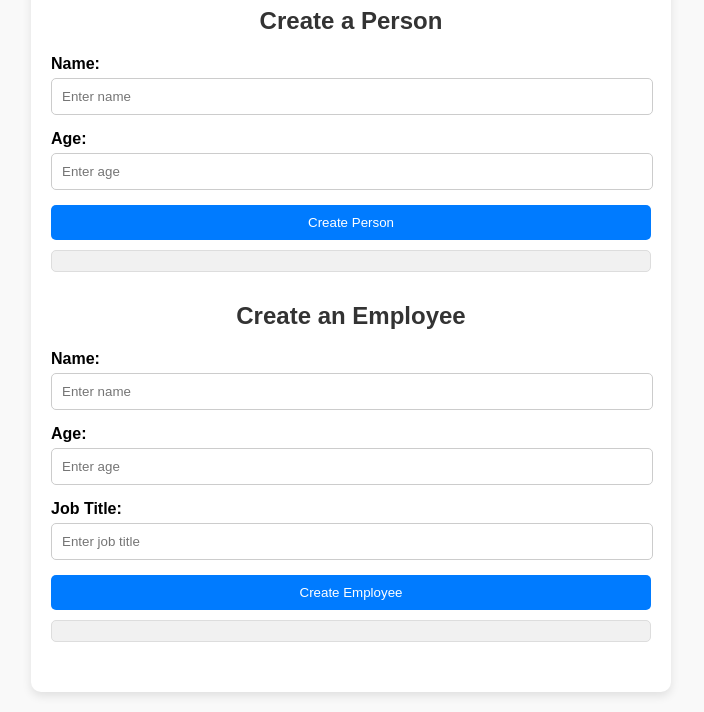
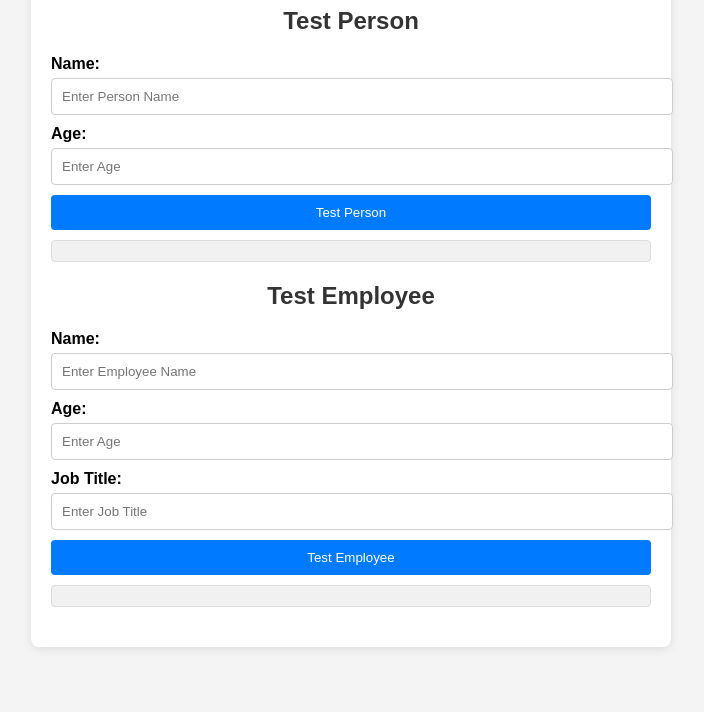
Before and after one commit to acciojob/inheriting-person-for-employee-jobs-bhpuja, a website: page main.html in a window 1280 px wide. Shown: the part 113-825 px from the top of the page, without its empty margins (289-993 px from the left). After the commit the page ends 800 px from the top, so only its background shows below. Drawn offline with Linux system fonts and the light colour scheme.

Commit message:
created a submission

```diff
--- a/main.html
+++ b/main.html
@@ -1,33 +1,38 @@
+
 
 <!DOCTYPE html>
 <html lang="en">
 <head>
   <meta charset="UTF-8">
   <meta name="viewport" content="width=device-width, initial-scale=1.0">
-  <title>Person and Employee</title>
+  <title>Person and Employee Classes</title>
   <link rel="stylesheet" href="styles.css">
 </head>
 <body>
   <div class="container">
-    <h1>Person and Employee Classes</h1>
+    <h1>Test Person and Employee</h1>
+
+    <!-- Section to Test Person -->
     <div class="form-group">
-      <h2>Create a Person</h2>
+      <h2>Test Person</h2>
       <label for="person-name">Name:</label>
-      <input type="text" id="person-name" placeholder="Enter name">
+      <input type="text" id="person-name" placeholder="Enter Person Name">
       <label for="person-age">Age:</label>
-      <input type="number" id="person-age" placeholder="Enter age">
-      <button id="create-person">Create Person</button>
+      <input type="number" id="person-age" placeholder="Enter Age">
+      <button id="test-person">Test Person</button>
       <div id="person-output" class="output"></div>
     </div>
+
+    <!-- Section to Test Employee -->
     <div class="form-group">
-      <h2>Create an Employee</h2>
+      <h2>Test Employee</h2>
       <label for="employee-name">Name:</label>
-      <input type="text" id="employee-name" placeholder="Enter name">
+      <input type="text" id="employee-name" placeholder="Enter Employee Name">
       <label for="employee-age">Age:</label>
-      <input type="number" id="employee-age" placeholder="Enter age">
+      <input type="number" id="employee-age" placeholder="Enter Age">
       <label for="employee-jobTitle">Job Title:</label>
-      <input type="text" id="employee-jobTitle" placeholder="Enter job title">
-      <button id="create-employee">Create Employee</button>
+      <input type="text" id="employee-jobTitle" placeholder="Enter Job Title">
+      <button id="test-employee">Test Employee</button>
       <div id="employee-output" class="output"></div>
     </div>
   </div>
--- a/script.js
+++ b/script.js
@@ -1,5 +1,3 @@
-// complete this js code
-//
 // Define the Person class
 class Person {
   constructor(name, age) {
@@ -12,10 +10,10 @@ class Person {
   }
 }
 
-// Define the Employee class that inherits from Person
+// Define the Employee class (inherits from Person)
 class Employee extends Person {
   constructor(name, age, jobTitle) {
-    super(name, age); // Call the parent class constructor
+    super(name, age); // Call the Person constructor
     this.jobTitle = jobTitle;
   }
 
@@ -24,28 +22,29 @@ class Employee extends Person {
   }
 }
 
-// Add event listeners for creating Person and Employee
-document.getElementById("create-person").addEventListener("click", () => {
-  const name = document.getElementById("person-name").value;
+// Function to test Person
+document.getElementById("test-person").addEventListener("click", () => {
+  const name = document.getElementById("person-name").value.trim();
   const age = document.getElementById("person-age").value;
 
   if (name && age) {
-    const person = new Person(name, parseInt(age));
+    const person = new Person(name, parseInt(age, 10));
     document.getElementById("person-output").textContent = person.greet();
   } else {
-    alert("Please enter both name and age for the person.");
+    document.getElementById("person-output").textContent = "Please enter a valid name and age.";
   }
 });
 
-document.getElementById("create-employee").addEventListener("click", () => {
-  const name = document.getElementById("employee-name").value;
+// Function to test Employee
+document.getElementById("test-employee").addEventListener("click", () => {
+  const name = document.getElementById("employee-name").value.trim();
   const age = document.getElementById("employee-age").value;
-  const jobTitle = document.getElementById("employee-jobTitle").value;
+  const jobTitle = document.getElementById("employee-jobTitle").value.trim();
 
   if (name && age && jobTitle) {
-    const employee = new Employee(name, parseInt(age), jobTitle);
+    const employee = new Employee(name, parseInt(age, 10), jobTitle);
     document.getElementById("employee-output").textContent = employee.jobGreet();
   } else {
-    alert("Please enter name, age, and job title for the employee.");
+    document.getElementById("employee-output").textContent = "Please enter valid name, age, and job title.";
   }
 });
--- a/styles.css
+++ b/styles.css
@@ -1,17 +1,18 @@
 /*  your css code here. If applicable */
 body {
   font-family: Arial, sans-serif;
-  margin: 20px;
-  background-color: #f9f9f9;
+  background-color: #f4f4f4;
+  margin: 0;
+  padding: 0;
 }
 
 .container {
   max-width: 600px;
-  margin: 0 auto;
+  margin: 20px auto;
   padding: 20px;
   background: white;
-  border-radius: 10px;
-  box-shadow: 0 4px 10px rgba(0, 0, 0, 0.1);
+  border-radius: 8px;
+  box-shadow: 0 2px 10px rgba(0, 0, 0, 0.1);
 }
 
 h1, h2 {
@@ -20,7 +21,7 @@ h1, h2 {
 }
 
 .form-group {
-  margin-bottom: 30px;
+  margin-bottom: 20px;
 }
 
 label {
@@ -30,21 +31,20 @@ label {
 }
 
 input {
-  width: calc(100% - 20px);
+  width: 100%;
   padding: 10px;
-  margin-bottom: 15px;
+  margin-bottom: 10px;
   border: 1px solid #ccc;
-  border-radius: 5px;
+  border-radius: 4px;
 }
 
 button {
-  display: block;
   width: 100%;
   padding: 10px;
   background-color: #007bff;
   color: white;
   border: none;
-  border-radius: 5px;
+  border-radius: 4px;
   cursor: pointer;
 }
 
@@ -57,6 +57,5 @@ button:hover {
   padding: 10px;
   background-color: #f1f1f1;
   border: 1px solid #ddd;
-  border-radius: 5px;
-  color: #333;
+  border-radius: 4px;
 }
```
